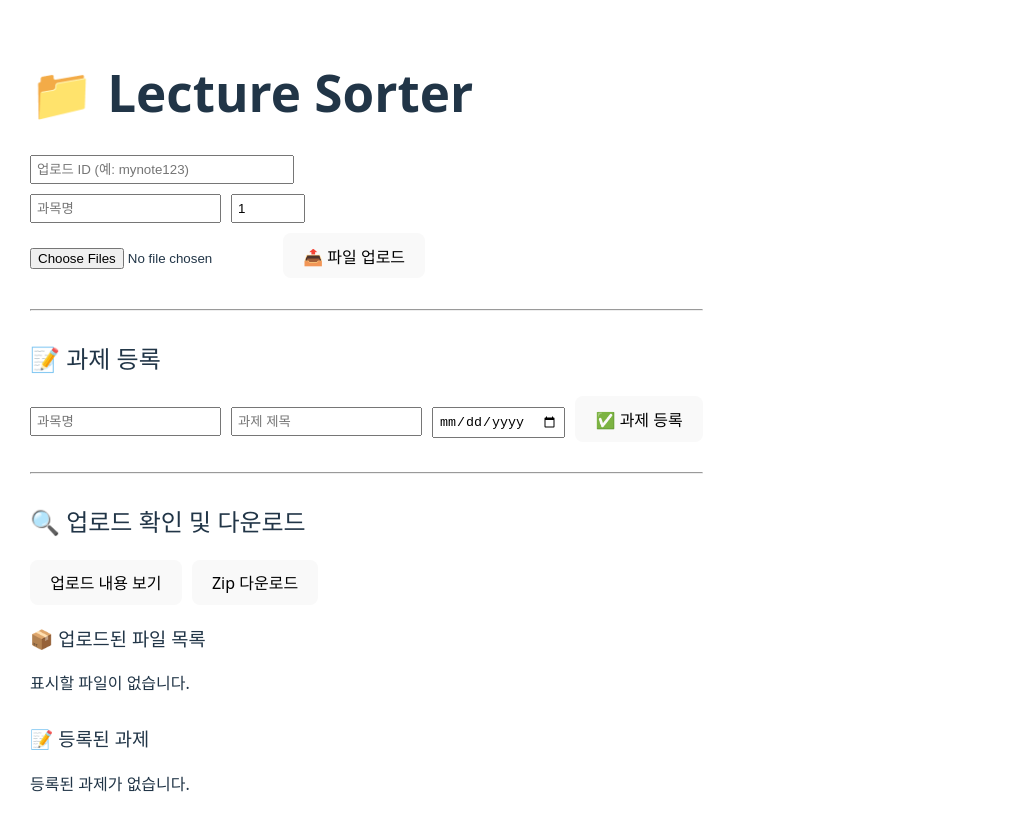
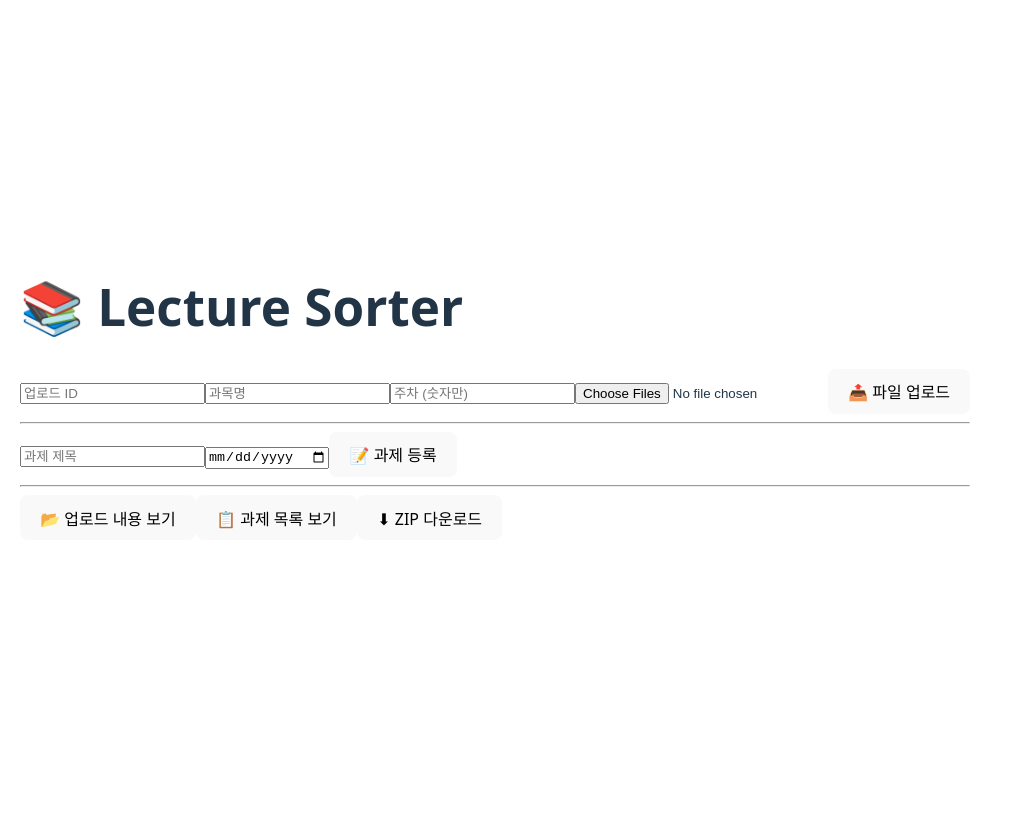
Before and after one commit to nagang02/lecture-sorter, a React (Vite) app in the folder frontend/: page / in a window 1280 px wide. Shown: the top 830 px of the page, without its empty margins (0-1013 px from the left). After the commit the page ends 800 px from the top, so only its background shows below. Built offline with nearby package versions, Linux system fonts and the light colour scheme.

Commit message:
✨ 프론트엔드 전체기능 연동 완료

```diff
--- a/frontend/src/App.jsx
+++ b/frontend/src/App.jsx
@@ -1,171 +1,172 @@
-// App.jsx
-import React, { useState } from "react";
-import axios from "axios";
+import React, { useState } from 'react';
+import axios from 'axios';
 
 function App() {
-  const [uploadId, setUploadId] = useState("");
-  const [subject, setSubject] = useState("");
-  const [week, setWeek] = useState("1");
+  const [uploadId, setUploadId] = useState('');
+  const [subject, setSubject] = useState('');
+  const [week, setWeek] = useState('');
   const [files, setFiles] = useState([]);
-  const [assignment, setAssignment] = useState({ subject: "", title: "", deadline: "" });
-  const [uploadedFiles, setUploadedFiles] = useState([]);
+  const [assignTitle, setAssignTitle] = useState('');
+  const [assignDeadline, setAssignDeadline] = useState('');
+  const [uploadedData, setUploadedData] = useState(null);
   const [assignments, setAssignments] = useState([]);
-  const backendUrl = import.meta.env.VITE_BACKEND_URL;
+  const [message, setMessage] = useState('');
+
+  const backendURL = 'https://lecture-sorter-backend.onrender.com';
 
   const handleUpload = async () => {
-    if (!uploadId || !subject || !week || files.length === 0) {
-      alert("모든 항목을 입력하세요.");
-      return;
-    }
-
     const formData = new FormData();
-    files.forEach(file => formData.append("files", file));
-    formData.append("upload_id", uploadId);
-    formData.append("subject", subject);
-    formData.append("week", week);
+    files.forEach(file => formData.append('files', file));
+    formData.append('upload_id', uploadId);
+    formData.append('subject', subject);
+    formData.append('week', week);
 
     try {
-      await axios.post(`${backendUrl}/upload`, formData);
-      alert("파일 업로드 성공!");
+      const res = await axios.post(`${backendURL}/upload`, formData);
+      setMessage('파일 업로드 성공');
+      console.log(res.data);
     } catch (err) {
-      alert("업로드 실패");
       console.error(err);
+      setMessage('업로드 실패');
     }
   };
 
-  const handleAssignmentSubmit = async () => {
-    const { subject, title, deadline } = assignment;
-    if (!uploadId || !subject || !title || !deadline) {
-      alert("모든 항목을 입력하세요.");
-      return;
-    }
-
+  const handleAssignment = async () => {
     const formData = new FormData();
-    formData.append("upload_id", uploadId);
-    formData.append("subject", subject);
-    formData.append("title", title);
-    formData.append("deadline", deadline);
+    formData.append('upload_id', uploadId);
+    formData.append('subject', subject);
+    formData.append('title', assignTitle);
+    formData.append('deadline', assignDeadline);
 
     try {
-      await axios.post(`${backendUrl}/assignments`, formData);
-      alert("과제 등록 성공!");
+      await axios.post(`${backendURL}/assignments`, formData);
+      setMessage('과제 등록 완료');
     } catch (err) {
-      alert("과제 등록 실패");
       console.error(err);
+      setMessage('과제 등록 실패');
     }
   };
 
-  const handleFetchUploads = async () => {
+  const fetchUploadedData = async () => {
     try {
-      const res = await axios.get(`${backendUrl}/uploads/${uploadId}`);
-      setUploadedFiles(res.data.files || []);
-      setAssignments(res.data.assignments || []);
+      const res = await axios.get(`${backendURL}/uploads/${uploadId}`);
+      setUploadedData(res.data);
+      setMessage('');
     } catch (err) {
-      alert("업로드 내용을 불러오지 못했습니다.");
       console.error(err);
+      setMessage('업로드된 자료 없음');
+      setUploadedData(null);
     }
   };
 
-  const handleDownloadZip = () => {
-    if (!uploadId) return alert("업로드 ID를 입력하세요.");
-    window.open(`${backendUrl}/zip/${uploadId}`, "_blank");
+  const fetchAssignments = async () => {
+    try {
+      const res = await axios.get(`${backendURL}/assignments/${uploadId}`);
+      setAssignments(res.data);
+      setMessage('');
+    } catch (err) {
+      console.error(err);
+      setMessage('과제 정보 없음');
+      setAssignments([]);
+    }
+  };
+
+  const handleDownloadZip = async () => {
+    try {
+      const res = await axios.get(`${backendURL}/zip/${uploadId}`, {
+        responseType: 'blob',
+      });
+      const url = window.URL.createObjectURL(new Blob([res.data]));
+      const link = document.createElement('a');
+      link.href = url;
+      link.setAttribute('download', `${uploadId}_자료.zip`);
+      document.body.appendChild(link);
+      link.click();
+      link.remove();
+    } catch (err) {
+      console.error(err);
+      setMessage('ZIP 다운로드 실패');
+    }
   };
 
   return (
-    <div style={{ padding: "30px" }}>
-      <h1>📁 Lecture Sorter</h1>
+    <div style={{ padding: '20px' }}>
+      <h1>📚 Lecture Sorter</h1>
 
       <input
-        type="text"
+        placeholder="업로드 ID"
         value={uploadId}
         onChange={(e) => setUploadId(e.target.value)}
-        placeholder="업로드 ID (예: mynote123)"
-        style={{ padding: "5px", width: "250px", marginBottom: "10px" }}
       />
-
-      <div style={{ marginBottom: "10px" }}>
       <input
-          type="text"
         placeholder="과목명"
         value={subject}
         onChange={(e) => setSubject(e.target.value)}
-          style={{ padding: "5px", marginRight: "10px" }}
       />
       <input
-          type="text"
-          placeholder="주차 (숫자)"
+        placeholder="주차 (숫자만)"
         value={week}
         onChange={(e) => setWeek(e.target.value)}
-          style={{ padding: "5px", width: "60px" }}
       />
-      </div>
-
       <input
         type="file"
         multiple
-        onChange={(e) => setFiles([...e.target.files])}
-        style={{ marginBottom: "10px" }}
+        onChange={(e) => setFiles(Array.from(e.target.files))}
       />
       <button onClick={handleUpload}>📤 파일 업로드</button>
 
-      <hr style={{ margin: "30px 0" }} />
+      <hr />
 
-      <h2>📝 과제 등록</h2>
       <input
-        type="text"
-        placeholder="과목명"
-        value={assignment.subject}
-        onChange={(e) => setAssignment({ ...assignment, subject: e.target.value })}
-        style={{ padding: "5px", marginRight: "10px" }}
-      />
-      <input
-        type="text"
         placeholder="과제 제목"
-        value={assignment.title}
-        onChange={(e) => setAssignment({ ...assignment, title: e.target.value })}
-        style={{ padding: "5px", marginRight: "10px" }}
+        value={assignTitle}
+        onChange={(e) => setAssignTitle(e.target.value)}
       />
       <input
         type="date"
-        value={assignment.deadline}
-        onChange={(e) => setAssignment({ ...assignment, deadline: e.target.value })}
-        style={{ padding: "5px", marginRight: "10px" }}
+        value={assignDeadline}
+        onChange={(e) => setAssignDeadline(e.target.value)}
       />
-      <button onClick={handleAssignmentSubmit}>✅ 과제 등록</button>
+      <button onClick={handleAssignment}>📝 과제 등록</button>
 
-      <hr style={{ margin: "30px 0" }} />
+      <hr />
 
-      <h2>🔍 업로드 확인 및 다운로드</h2>
-      <button onClick={handleFetchUploads} style={{ marginRight: "10px" }}>업로드 내용 보기</button>
-      <button onClick={handleDownloadZip}>Zip 다운로드</button>
+      <button onClick={fetchUploadedData}>📂 업로드 내용 보기</button>
+      <button onClick={fetchAssignments}>📋 과제 목록 보기</button>
+      <button onClick={handleDownloadZip}>⬇ ZIP 다운로드</button>
 
-      <div style={{ marginTop: "20px" }}>
-        <h3>📦 업로드된 파일 목록</h3>
-        {uploadedFiles.length === 0 ? (
-          <p>표시할 파일이 없습니다.</p>
-        ) : (
-          uploadedFiles.map((f, idx) => (
-            <div key={idx} style={{ borderBottom: "1px solid #ddd", padding: "5px 0" }}>
-              <strong>{f.filename}</strong> ({f.subject} / {f.week}주차)
-              <br />
-              요약: {f.summary}
+      <p style={{ color: 'green' }}>{message}</p>
+
+      {uploadedData && (
+        <div>
+          <h2>업로드 파일 목록</h2>
+          {Object.entries(uploadedData).map(([subj, weeks]) => (
+            <div key={subj}>
+              <strong>{subj}</strong>
+              <ul>
+                {Object.entries(weeks).map(([week, files]) => (
+                  <li key={week}>
+                    {week}: {files.join(', ')}
+                  </li>
+                ))}
+              </ul>
             </div>
-          ))
+          ))}
+        </div>
       )}
+
+      {assignments.length > 0 && (
+        <div>
+          <h2>과제 목록</h2>
+          <ul>
+            {assignments.map((a, idx) => (
+              <li key={idx}>
+                [{a.subject}] {a.title} - 마감일: {a.deadline}
+              </li>
+            ))}
+          </ul>
         </div>
-
-      <div style={{ marginTop: "30px" }}>
-        <h3>📝 등록된 과제</h3>
-        {assignments.length === 0 ? (
-          <p>등록된 과제가 없습니다.</p>
-        ) : (
-          assignments.map((a, idx) => (
-            <div key={idx} style={{ borderBottom: "1px solid #ccc", padding: "5px 0" }}>
-              <strong>{a.subject}</strong> - {a.title} (마감일: {a.deadline})
-            </div>
-          ))
       )}
-      </div>
     </div>
   );
 }
```
Lines whose indentation alone changed are shown as unchanged.
